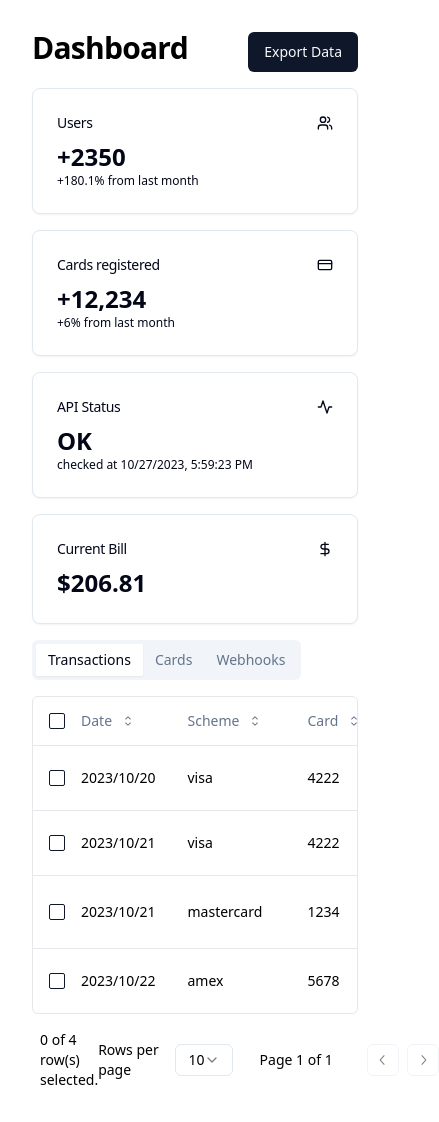
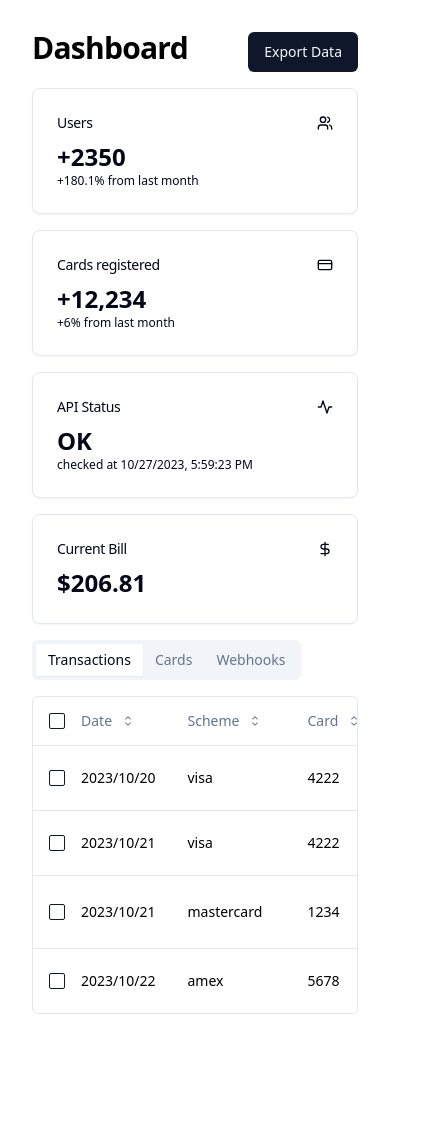
Before and after one commit to Esatollah/fintech-mock-api, a Next.js app in the folder packages/frontend/: page / in a window 390 px wide. Shown: the whole page, 439 px wide, since content can reach past the window. After the commit the page ends 1046 px from the top, so only its background shows below. Built offline with nearby package versions, Linux system fonts and the light colour scheme.

Commit message:
more responsiveness

```diff
--- a/packages/frontend/src/components/card-table/cards-table-pagination.tsx
+++ b/packages/frontend/src/components/card-table/cards-table-pagination.tsx
@@ -24,7 +24,7 @@ export function DataTablePagination<TData>({
   table,
 }: DataTablePaginationProps<TData>) {
   return (
-    <div className="flex items-center justify-between px-2">
+    <div className="hidden md:flex items-center justify-between px-2">
       <div className="flex-1 text-sm text-muted-foreground">
         {table.getFilteredSelectedRowModel().rows.length} of{" "}
         {table.getFilteredRowModel().rows.length} row(s) selected.
--- a/packages/frontend/src/components/transaction-table/data-table-pagination.tsx
+++ b/packages/frontend/src/components/transaction-table/data-table-pagination.tsx
@@ -24,7 +24,7 @@ export function DataTablePagination<TData>({
   table,
 }: DataTablePaginationProps<TData>) {
   return (
-    <div className="flex items-center justify-between px-2">
+    <div className="hidden md:flex items-center justify-between px-2">
       <div className="flex-1 text-sm text-muted-foreground">
         {table.getFilteredSelectedRowModel().rows.length} of{" "}
         {table.getFilteredRowModel().rows.length} row(s) selected.
--- a/packages/frontend/src/pages/api/hello.ts
+++ /dev/null
@@ -1,13 +0,0 @@
-// Next.js API route support: https://nextjs.org/docs/api-routes/introduction
-import type { NextApiRequest, NextApiResponse } from 'next'
-
-type Data = {
-  name: string
-}
-
-export default function handler(
-  req: NextApiRequest,
-  res: NextApiResponse<Data>
-) {
-  res.status(200).json({ name: 'John Doe' })
-}
```
